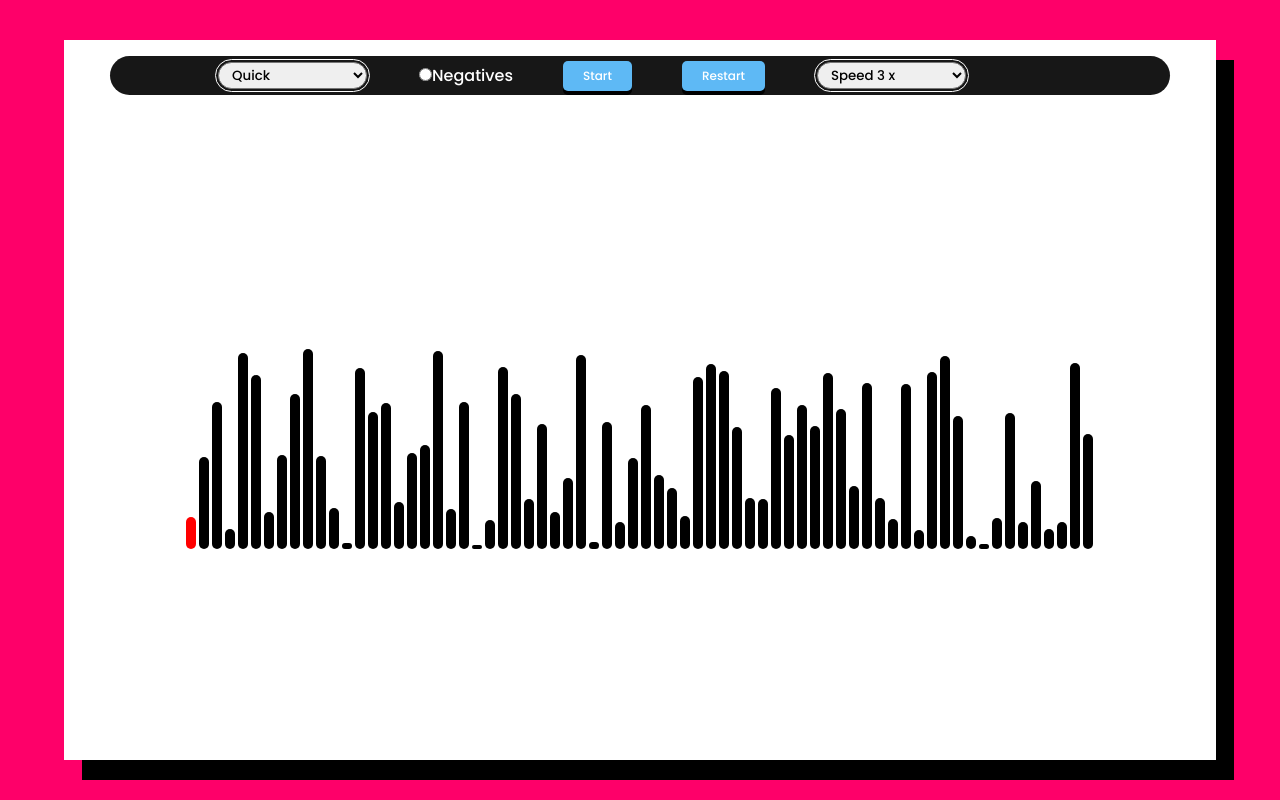
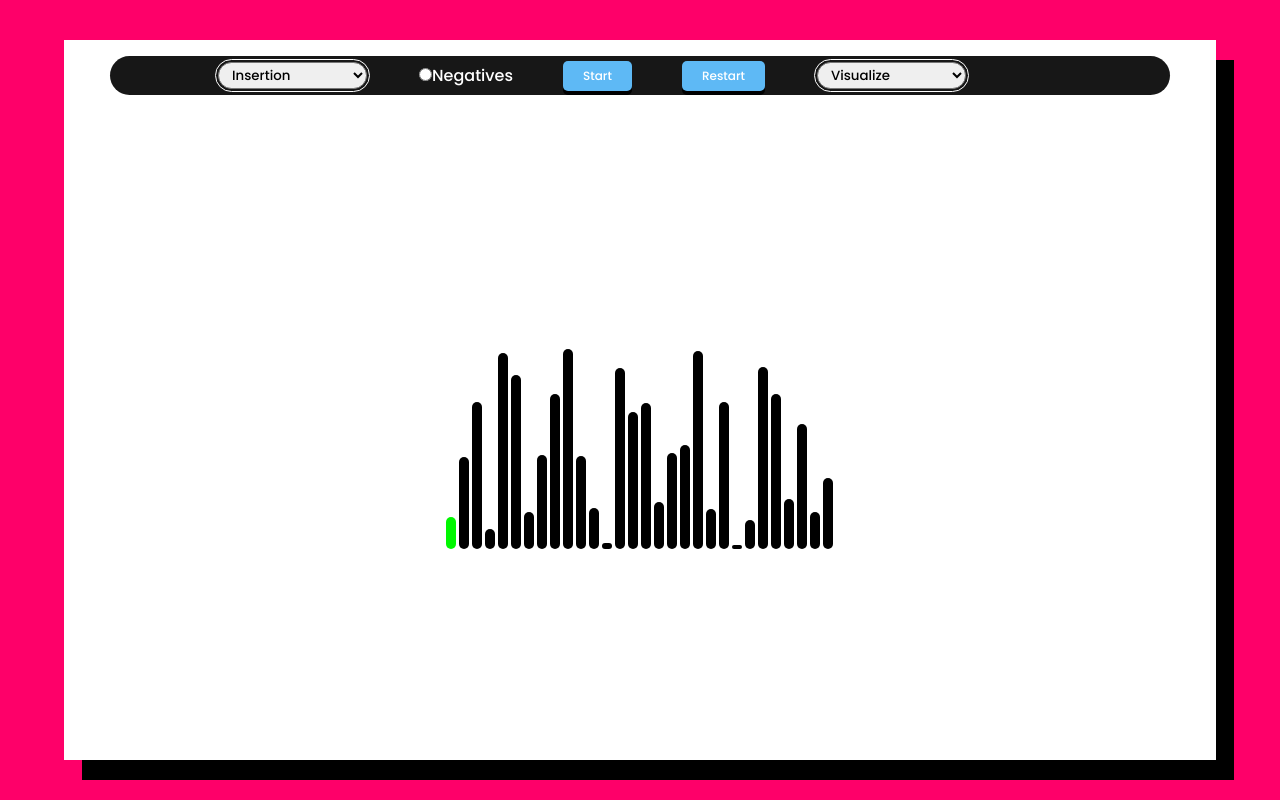
Before and after one commit to ds-247/sorting_visualizer, a React (Vite) app: page / in a window 1280 px wide. Built offline with nearby package versions, Linux system fonts and the light colour scheme.

Commit message:
* optimized the bubble sort * added new visualization to bubble sort * added new visualization to selection sort * added new visualization to insertion sort * added new swap function

```diff
--- a/src/components/bar-chart/BarChart.jsx
+++ b/src/components/bar-chart/BarChart.jsx
@@ -1,19 +1,32 @@
 import "./bar.scss";
 
-export default function BarChart({ data, one, two }) {
+export default function BarChart({
+  data,
+  iter,
+  activated,
+  spectator,
+  swapArr,
+}) {
   return (
     <div className="bar-chart">
-      {data.map((value, index) => (
+      {data.map((value, index) => {
+        let color = "black";
+        if (swapArr.includes(index)) color = "red";
+        else if (index == iter) color = "#00f700";
+        else if (index == activated) color = "orange";
+        else if (index == spectator) color = "blue";
+
+        return (
           <div
             key={index}
             className="bar"
             style={{
               height: `${value}px`,
-            backgroundColor: index === one || index === two ? 'red' : 'black',
+              backgroundColor: color,
             }}
-        >
-        </div>
-      ))}
+          ></div>
+        );
+      })}
     </div>
   );
 }
--- a/src/components/first-section/FirstSection.jsx
+++ b/src/components/first-section/FirstSection.jsx
@@ -7,23 +7,29 @@ import Radio from "../radio/Radio";
 import "./first.scss";
 
 const algoList = ["Bubble", "Selection", "Insertion", "Merge", "Quick"];
-const speedList = [{ "Speed 1 x ": 50 }, { "Speed 2 x": 40 }, { "Speed 3 x": 30 }, { "Speed 4 x": 20 }, { "Speed 5 x": 10 }];
+const speedList = [
+  { Visualize: 350 },
+  { "Speed 2 x": 250 },
+  { "Speed 3 x": 150 },
+  { "Speed 4 x": 100 },
+  { "Speed 5 x": 50 },
+];
 const data = [
   32, 92, 147, 20, 196, 174, 37, 94, 155, 200, 93, 41, 6, 181, 137, 146, 47, 96,
-  104, 198, 40, 147, 4, 29, 182, 155, 50, 125, 37, 71, 194, 7, 127, 27, 91, 144,
-  74, 61, 33, 172, 185, 178, 122, 51, 50, 161, 114, 144, 123, 176, 140, 63, 166,
-  51, 30, 165, 19, 177, 193, 133, 13, 5, 31, 136, 27, 68, 20, 27, 186, 115,
+  104, 198, 40, 147, 4, 29, 182, 155, 50, 125, 37, 71,
 ];
 
-const MIN = 3;
+const MIN = 30;
 const MAX = 200;
 
 export default function FirstSection() {
-  const [comp1, setComp1] = useState(0);
-  const [comp2, setComp2] = useState(0);
-  const [algo, setAlgo] = useState("Quick");
+  const [swapArr, setSwapArr] = useState([]);
+  const [iter, setIter] = useState(0);
+  const [activated, setActivated] = useState();
+  const [spectator, setSpectator] = useState();
+  const [algo, setAlgo] = useState("Insertion");
   const [arr, setArr] = useState(data);
-  const [ms, setSpeed] = useState(30);
+  const [ms, setSpeed] = useState(350);
 
   function sleep() {
     return new Promise((res) => setTimeout(res, ms));
@@ -31,12 +37,20 @@ export default function FirstSection() {
 
   function handleRestart() {
     let nums = [];
-    for (let i = 1; i <= 70; i++) {
+    for (let i = 1; i <= 30; i++) {
       let val = Math.random() * (MAX - MIN) + MIN;
       nums.push(val);
     }
 
     setArr([...nums]);
+  }
+
+  async function swap(nums, i, j) {
+    [nums[j], nums[i]] = [nums[i], nums[j]];
+    setSwapArr([i, j]);
+    await sleep();
+    setSwapArr((prev) => []);
+    await sleep();
   }
 
   function handleAlgoSelection(algo) {
@@ -45,159 +59,153 @@ export default function FirstSection() {
 
   function handleStart() {
     if (algo === "Bubble") bubbleSort(arr);
-    else if (algo === "Quick") quick_sort(0, arr.length - 1, arr);
-    else if (algo === "Merge") merge_sort(0, arr.length - 1, arr);
     else if (algo === "Selection") selectionSort(arr);
     else if (algo === "Insertion") insertionSort(arr);
+    // else if (algo === "Quick") quick_sort(0, arr.length - 1, arr);
+    // else if (algo === "Merge") merge_sort(0, arr.length - 1, arr);
   }
 
-  async function quick_sort(lo, hi, data) {
-    if (lo <= hi) {
-      let pivot_ind = await partition(lo, hi, data);
+  // async function quick_sort(lo, hi, data) {
+  //   if (lo <= hi) {
+  //     let pivot_ind = await partition(lo, hi, data);
 
-      await quick_sort(lo, pivot_ind - 1, data);
-      await quick_sort(pivot_ind + 1, hi, data);
-    }
-  }
+  //     Promise.all([
+  //       await quick_sort(lo, pivot_ind - 1, data),
+  //       await quick_sort(pivot_ind + 1, hi, data),
+  //     ]);
+  //   }
+  // }
 
-  async function partition(lo, hi, data) {
-    let pivot = lo;
-    let left = lo + 1;
-    let right = hi;
+  // async function partition(lo, hi, data) {
+  //   let pivot = lo;
+  //   let left = lo + 1;
+  //   let right = hi;
 
-    while (left <= right) {
-      while (left <= right && data[left] <= data[pivot]) {
-        left++;
-        setComp1(left);
-        await sleep();
-      }
-      while (left <= right && data[right] >= data[pivot]) {
-        right--;
+  //   while (left <= right) {
+  //     while (left <= right && data[left] <= data[pivot]) {
+  //       left++;
+  //       setComp1(left);
+  //     }
+  //     while (left <= right && data[right] >= data[pivot]) {
+  //       right--;
 
-        setComp2(right);
-        await sleep();
-      }
+  //       setComp2(right);
+  //     }
 
-      if (left < right) {
-        let temp = data[left];
-        data[left] = data[right];
-        data[right] = temp;
-      }
-    }
+  //     if (left < right) {
+  //       await swap(data, left, right);
+  //     }
+  //   }
 
-    let temp = data[right];
-    data[right] = data[pivot];
-    data[pivot] = temp;
+  //   await swap(data, pivot, right);
 
-    setArr([...data]);
-    await sleep();
+  //   setArr([...data]);
 
-    return right;
-  }
+  //   return right;
+  // }
 
-  async function merge_sort(lo, hi, data) {
-    if (lo < hi) {
-      let mid = Math.floor(lo + (hi - lo) / 2);
+  // async function merge_sort(lo, hi, data) {
+  //   if (lo < hi) {
+  //     let mid = Math.floor(lo + (hi - lo) / 2);
 
-      // Visualize current boundaries
-      setComp1(lo); // Highlight left boundary
-      await sleep();
-      setComp2(hi); // Highlight right boundary
-      await sleep();
+  //     // Visualize current boundaries
+  //     setComp1(lo); // Highlight left boundary
+  //     await sleep();
+  //     setComp2(hi); // Highlight right boundary
+  //     await sleep();
 
-      // Sort first and second halves
-      await merge_sort(lo, mid, data);
-      await sleep();
-      await merge_sort(mid + 1, hi, data);
-      await sleep();
+  //     // Sort first and second halves
+  //     await merge_sort(lo, mid, data);
+  //     await sleep();
+  //     await merge_sort(mid + 1, hi, data);
+  //     await sleep();
 
-      // Merge the two halves
-      await merge(lo, mid, hi, data);
-      await sleep();
-    }
-  }
+  //     // Merge the two halves
+  //     await merge(lo, mid, hi, data);
+  //     await sleep();
+  //   }
+  // }
 
-  async function merge(left, mid, right, data) {
-    let temp_arr = [];
+  // async function merge(left, mid, right, data) {
+  //   let temp_arr = [];
 
-    let left_ind = left;
-    let right_ind = mid + 1;
+  //   let left_ind = left;
+  //   let right_ind = mid + 1;
 
-    // Merge the two subarrays
-    while (left_ind <= mid && right_ind <= right) {
-      if (data[left_ind] <= data[right_ind]) {
-        temp_arr.push(data[left_ind++]);
-      } else {
-        temp_arr.push(data[right_ind++]);
-      }
-    }
+  //   // Merge the two subarrays
+  //   while (left_ind <= mid && right_ind <= right) {
+  //     if (data[left_ind] <= data[right_ind]) {
+  //       temp_arr.push(data[left_ind++]);
+  //     } else {
+  //       temp_arr.push(data[right_ind++]);
+  //     }
+  //   }
 
-    // Copy any remaining elements of the left subarray
-    while (left_ind <= mid) temp_arr.push(data[left_ind++]);
+  //   // Copy any remaining elements of the left subarray
+  //   while (left_ind <= mid) temp_arr.push(data[left_ind++]);
 
-    // Copy any remaining elements of the right subarray
-    while (right_ind <= right) temp_arr.push(data[right_ind++]);
+  //   // Copy any remaining elements of the right subarray
+  //   while (right_ind <= right) temp_arr.push(data[right_ind++]);
 
-    // Copy the merged elements back into the original array
-    for (let i = 0; i < temp_arr.length; i++) {
-      data[left + i] = temp_arr[i];
-    }
+  //   // Copy the merged elements back into the original array
+  //   for (let i = 0; i < temp_arr.length; i++) {
+  //     data[left + i] = temp_arr[i];
+  //   }
 
-    // Visualize the updated array
-    setArr([...data]); // Use spread operator to ensure state updates correctly
-    await sleep();
-  }
+  //   // Visualize the updated array
+  //   setArr([...data]); // Use spread operator to ensure state updates correctly
+  //   await sleep();
+  // }
 
   async function insertionSort(data) {
     for (let i = 0; i < data.length; i++) {
       let j = i - 1;
+
+      setIter(i);
+      setActivated(j);
+      await sleep();
+
       let value = data[i];
       while (j >= 0 && data[j] >= value) {
-        let val = data[j];
-        data[j] = data[j + 1];
-        data[j + 1] = val;
+        await swap(data, j, j + 1);
         j--;
-        setComp1(j);
-        await sleep();
-        setComp2(j + 1);
+
+        setActivated(j);
         await sleep();
       }
     }
     setArr([...data]);
   }
 
-  async function bubbleSort(data) {
+  async function selectionSort(data) {
     for (let i = 0; i < data.length; i++) {
-      for (let j = 0; j < data.length - 1; j++) {
-        setComp1(j);
-        setComp2(j + 1);
-        if (data[j] > data[j + 1]) {
-          let val = data[j];
-          data[j] = data[j + 1];
-          data[j + 1] = val;
+      let minInd = i;
+      setSpectator(i);
+      await sleep();
+
+      for (let j = minInd + 1; j < data.length; j++) {
+        setIter(j);
+        await sleep();
+
+        if (data[j] < data[minInd]) {
+          minInd = j;
+          setActivated(minInd);
           await sleep();
         }
       }
+      await swap(data, minInd, i);
       setArr([...data]);
       await sleep();
     }
   }
 
-  async function selectionSort(data) {
+  async function bubbleSort(data) {
     for (let i = 0; i < data.length; i++) {
-      let minInd = i;
-      for (let j = minInd + 1; j < data.length; j++) {
-        if (data[j] < data[minInd]) {
-          minInd = j;
-          setComp1(minInd);
+      for (let j = 0; j < data.length - i - 1; j++) {
+        if (data[j] > data[j + 1]) {
+          await swap(data, j, j + 1);
         }
-        setComp2(j);
-        await sleep();
       }
-      let val = data[minInd];
-      data[minInd] = data[i];
-      data[i] = val;
-      setComp1(Math.min(data.length - 1, i + 1));
       setArr([...data]);
       await sleep();
     }
@@ -206,7 +214,6 @@ export default function FirstSection() {
   function handleSpeedChange(speed) {
     setSpeed(speed);
   }
-
 
   return (
     <div className="first">
@@ -226,7 +233,13 @@ export default function FirstSection() {
         />
       </Top>
 
-      <Viz data={arr} one={comp1} two={comp2} />
+      <Viz
+        data={arr}
+        iter={iter}
+        spectator={spectator}
+        activated={activated}
+        swapArr={swapArr}
+      />
     </div>
   );
 }
--- a/src/components/first-section/visualize/Viz.jsx
+++ b/src/components/first-section/visualize/Viz.jsx
@@ -1,16 +1,16 @@
+import BarChart from "../../bar-chart/BarChart";
+import "./viz.scss";
 
-import BarChart from '../../bar-chart/BarChart';
-import './viz.scss';
-
-
-
-export default function Viz({data, one, two}) {
-
-
-
-    return (
-        <div className='viz'>
-            <BarChart  data={data} one={one} two={two}/>
-        </div>
-    )
+export default function Viz({ data, iter, activated, spectator, swapArr }) {
+  return (
+    <div className="viz">
+      <BarChart
+        swapArr={swapArr}
+        iter={iter}
+        activated={activated}
+        data={data}
+        spectator={spectator}
+      />
+    </div>
+  );
 }
```
Also changed, not shown: goals.txt. Lines whose indentation alone changed are shown as unchanged.
